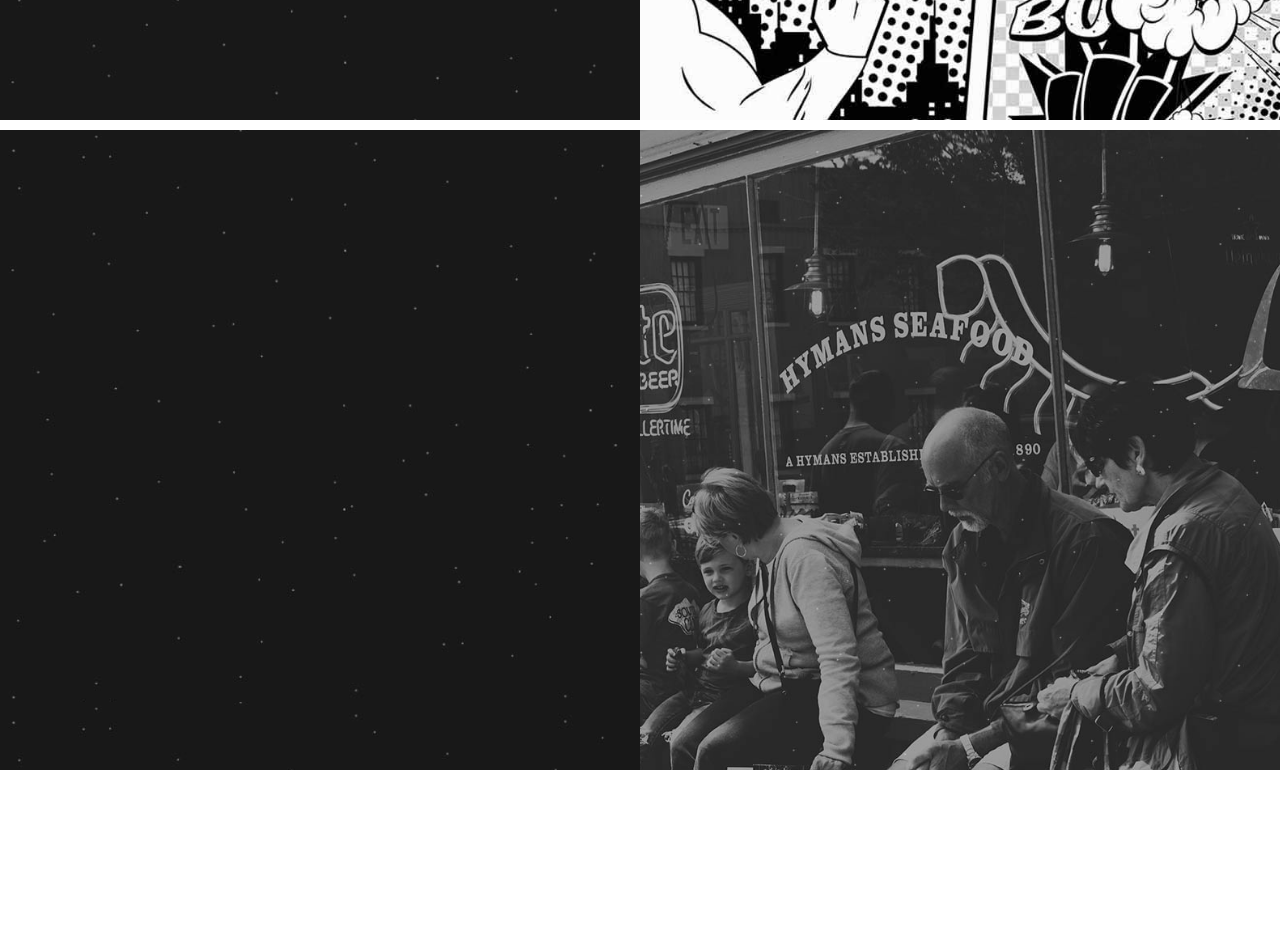
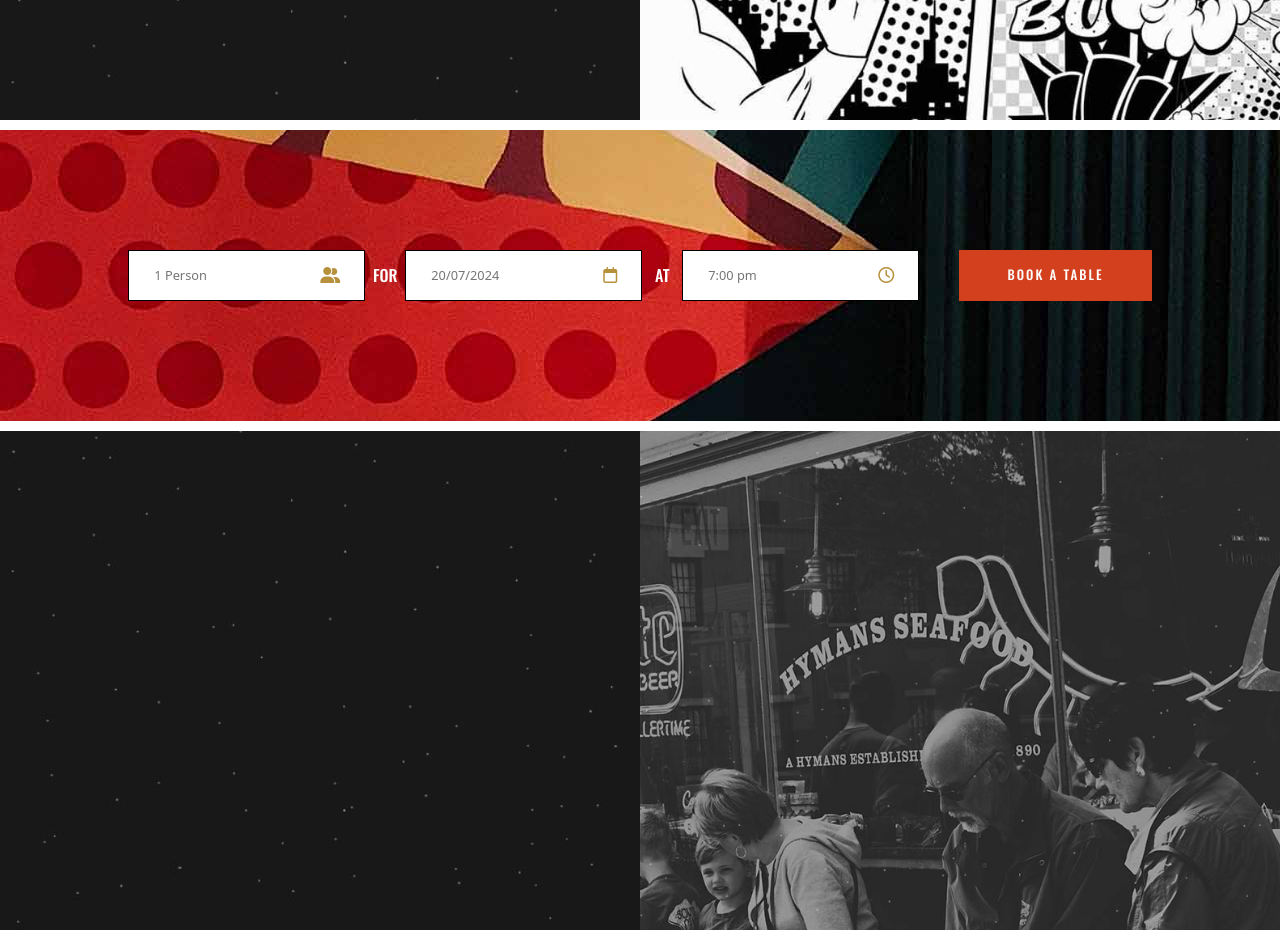
Before and after one commit to vi-ser/proj-html-vuejs, a Vue app: page / in a window 1280 px wide. Shown: the part 4200-5130 px from the top of the page. Before the commit the page ends 4970 px from the top, so only its background shows below. Built offline with nearby package versions, Linux system fonts and the light colour scheme.

Commit message:
aggiunto form

```diff
--- a/src/components/AppMain.vue
+++ b/src/components/AppMain.vue
@@ -4,6 +4,7 @@ import PeopleCarousel from '../components/PeopleCarousel.vue'
 import PartnersItem from '../components/PartnersItem.vue'
 import PizzaCarousel from '../components/PizzaCarousel.vue'
 import EventsList from '../components/EventsList.vue'
+import BookItem from '../components/BookItem.vue'
 
 export default {
     name: 'AppMain',
@@ -14,6 +15,7 @@ export default {
         PartnersItem,
         PizzaCarousel,
         EventsList,
+        BookItem,
     }
 
 }
@@ -25,6 +27,7 @@ export default {
     <PartnersItem></PartnersItem>
     <PizzaCarousel></PizzaCarousel>
     <EventsList></EventsList>
+    <BookItem></BookItem>
 </template>
 
 <style lang="scss"></style>./EventsList.vue
--- /dev/null
+++ b/src/components/BookItem.vue
@@ -0,0 +1,86 @@
+<script>
+export default {
+    name: 'BookItem',
+}
+</script>
+
+<template>
+    <div class="form-container d-flex justify-content-center align-content-center">
+
+        <div class="input-container">
+            <input type="text" class="input-field border border-1 border-black" placeholder="1 Person">
+            <i class="icon fa-solid fa-user-group"></i>
+        </div>
+        <div class="preposition d-flex justify-content-center text-center">
+            <span class="oswald-medium text-uppercase text-white">FOR</span>
+        </div>
+
+
+        <div class="input-container">
+            <input type="text" class="input-field border border-1 border-black" placeholder="20/07/2024">
+            <i class="icon fa-regular fa-calendar"></i>
+        </div>
+        <div class="preposition d-flex justify-content-center text-center">
+            <span class="oswald-medium text-uppercase text-white">AT</span>
+        </div>
+
+
+        <div class="input-container">
+            <input type="text" class="input-field border border-1 border-black" placeholder="7:00 pm">
+            <i class="icon fa-regular fa-clock"></i>
+        </div>
+
+        <div class="button text-center oswald-medium text-uppercase">
+            book a table
+        </div>
+    </div>
+</template>
+
+<style lang="scss" scoped>
+@use '../styles/general' as *;
+@use '../styles/_variables' as *;
+
+.form-container {
+    padding: 120px 0;
+    background-image: url('/img/h3-background-img-3.jpg');
+    background-position: right;
+    margin-bottom: $smallMargin;
+
+    .input-container {
+        position: relative;
+        width: max-content;
+    }
+
+    .input-field {
+        padding: 15px 25px;
+        background-color: white;
+        font-size: .8em;
+        color: $text;
+    }
+
+    .icon {
+        position: absolute;
+        top: 50%;
+        right: 25px;
+        transform: translateY(-50%);
+        color: $accent;
+    }
+
+    .preposition {
+        width: 40px;
+        align-items: center;
+
+    }
+
+
+    .button {
+        margin-left: 40px;
+        background-color: $primary;
+        color: white;
+        font-size: 13px;
+        letter-spacing: 2px;
+        padding: 15px 25px;
+        width: 192.5px;
+    }
+}
+</style>
```
